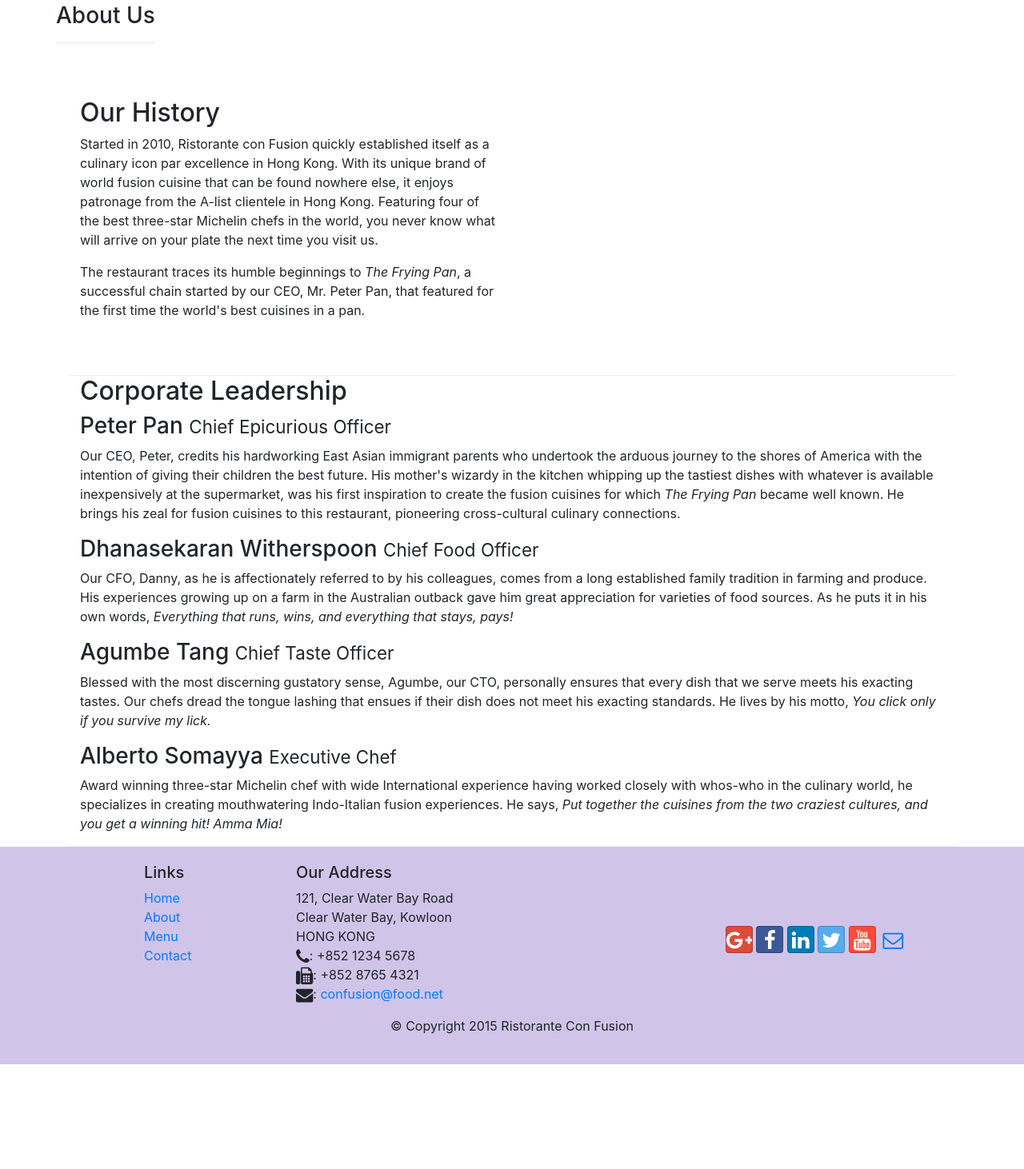
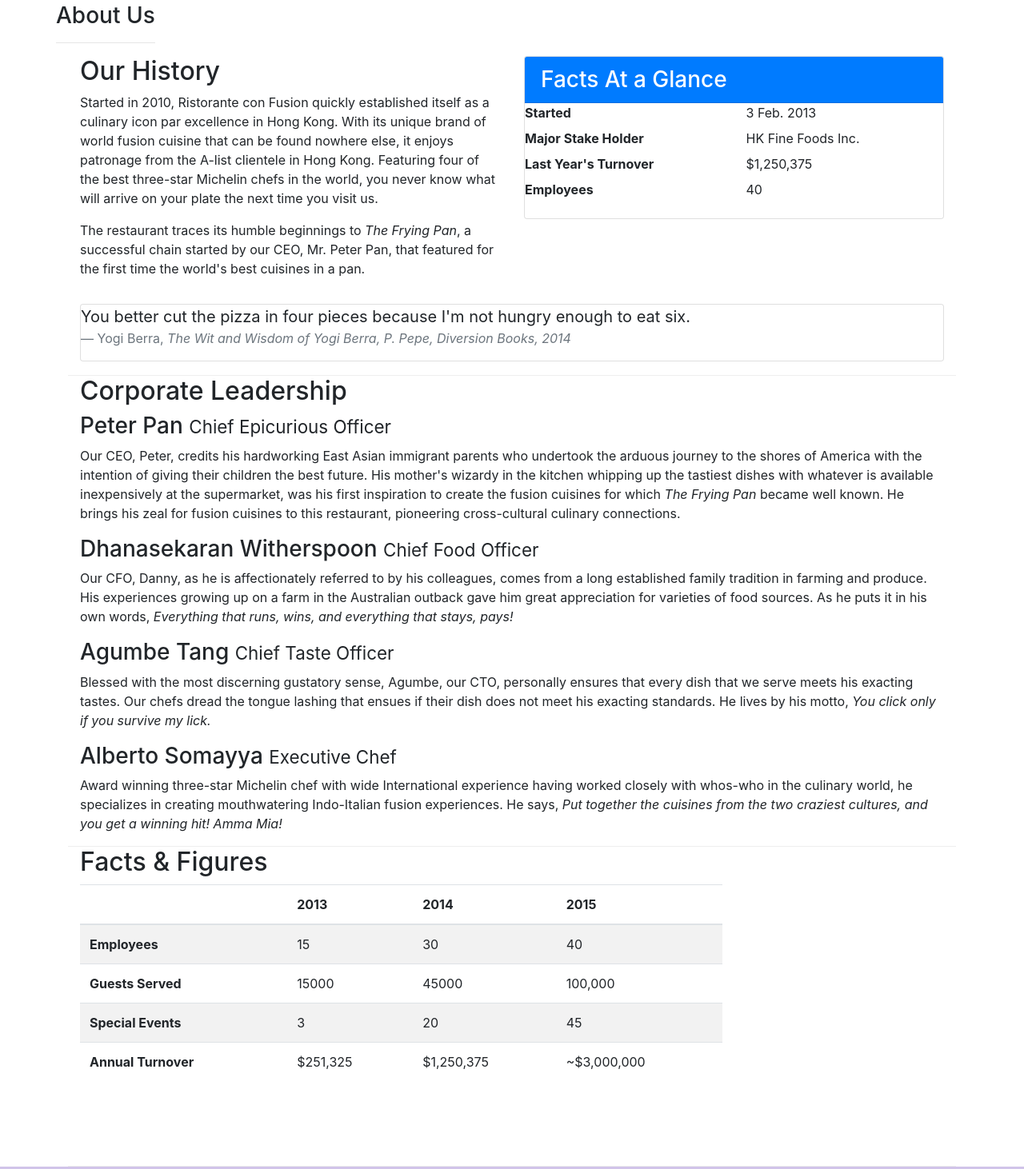
Before and after one commit to prabhjot75/git-test, a website: page aboutus.html in a window 1280 px wide. Shown: the part 321-1783 px from the top of the page at 80% size. Before the commit the page ends 1652 px from the top, so only its background shows below. Drawn offline with nearby package versions, Linux system fonts and the light colour scheme.

Commit message:
tables and cards

```diff
--- a/aboutus.html
+++ b/aboutus.html
@@ -42,6 +42,7 @@
                     <p>We take inspiration from the World's best cuisines, and create a unique fusion experience. Our lipsmacking creations will tickle your culinary senses!</p>
                 </div>
                 <div class="col col-sm">
+
                 </div>
             </div>
         </div>
@@ -59,13 +60,40 @@
             </div>
         </div>
 
-        <div class="row row-content align-items-center">
-            <div class="col-12 col-sm-6 flex-last">
+        <div class="row row-content">
+            <div class="col-12 col-sm-6">
                 <h2>Our History</h2>
                 <p>Started in 2010, Ristorante con Fusion quickly established itself as a culinary icon par excellence in Hong Kong. With its unique brand of world fusion cuisine that can be found nowhere else, it enjoys patronage from the A-list clientele in Hong Kong.  Featuring four of the best three-star Michelin chefs in the world, you never know what will arrive on your plate the next time you visit us.</p>
                 <p>The restaurant traces its humble beginnings to <em>The Frying Pan</em>, a successful chain started by our CEO, Mr. Peter Pan, that featured for the first time the world's best cuisines in a pan.</p>
             </div>
-            <div>
+            <div class="col-sm">
+				<div class="card">
+					<h3 class="card-header bg-primary text-white">Facts At a Glance</h3>
+					<div class="card-block">
+						<dl class="row">
+							<dt class="col-6">Started</dt>
+							<dd class="col-6">3 Feb. 2013</dd>
+							<dt class="col-6">Major Stake Holder</dt>
+							<dd class="col-6">HK Fine Foods Inc.</dd>
+							<dt class="col-6">Last Year's Turnover</dt>
+							<dd class="col-6">$1,250,375</dd>
+							<dt class="col-6">Employees</dt>
+							<dd class="col-6">40</dd>
+					   </dl>
+					</div>
+				</div>
+            </div>
+           <div class="col-12">
+                <div class="card card-block bg-faded">
+                    <blockquote class="blockquote">
+                        <p class="mb-0">You better cut the pizza in four pieces because
+                            I'm not hungry enough to eat six.</p>
+                        <footer class="blockquote-footer">Yogi Berra,
+                          <cite title="Source Title">The Wit and Wisdom of Yogi Berra,
+                            P. Pepe, Diversion Books, 2014</cite>
+                        </footer>
+                    </blockquote>
+                </div>
             </div>
         </div>
 
@@ -83,6 +111,54 @@
                 <p class="hidden-xs-down">Award winning three-star Michelin chef with wide International experience having worked closely with whos-who in the culinary world, he specializes in creating mouthwatering Indo-Italian fusion experiences. He says, <em>Put together the cuisines from the two craziest cultures, and you get a winning hit! Amma Mia!</em></p>
             </div>
        </div>
+
+       <div class="row row-content">
+            <div class="col-12 col-sm-9">
+                <h2>Facts &amp; Figures</h2>
+                <div class="table-responsive">
+                <table class="table table-striped">
+                <thead class="thead-inverse">
+                    <tr>
+                        <th>&nbsp;</th>
+                        <th>2013</th>
+                        <th>2014</th>
+                        <th>2015</th>
+                    </tr>
+                </thead>
+                <tbody>
+                    <tr>
+                        <th>Employees</th>
+                        <td>15</td>
+                        <td>30</td>
+                        <td>40</td>
+                    </tr>
+                    <tr>
+                        <th>Guests Served</th>
+                        <td>15000</td>
+                        <td>45000</td>
+                        <td>100,000</td>
+                    </tr>
+                    <tr>
+                        <th>Special Events</th>
+                        <td>3</td>
+                        <td>20</td>
+                        <td>45</td>
+                    </tr>
+                    <tr>
+                        <th>Annual Turnover</th>
+                        <td>$251,325</td>
+                        <td>$1,250,375</td>
+                        <td>~$3,000,000</td>
+                    </tr>
+                </tbody>
+                </table>
+                </div>
+            </div>
+             <div class="col-12 col-sm-3">
+            </div>
+       </div>
+
+
 
     </div>
 
```
